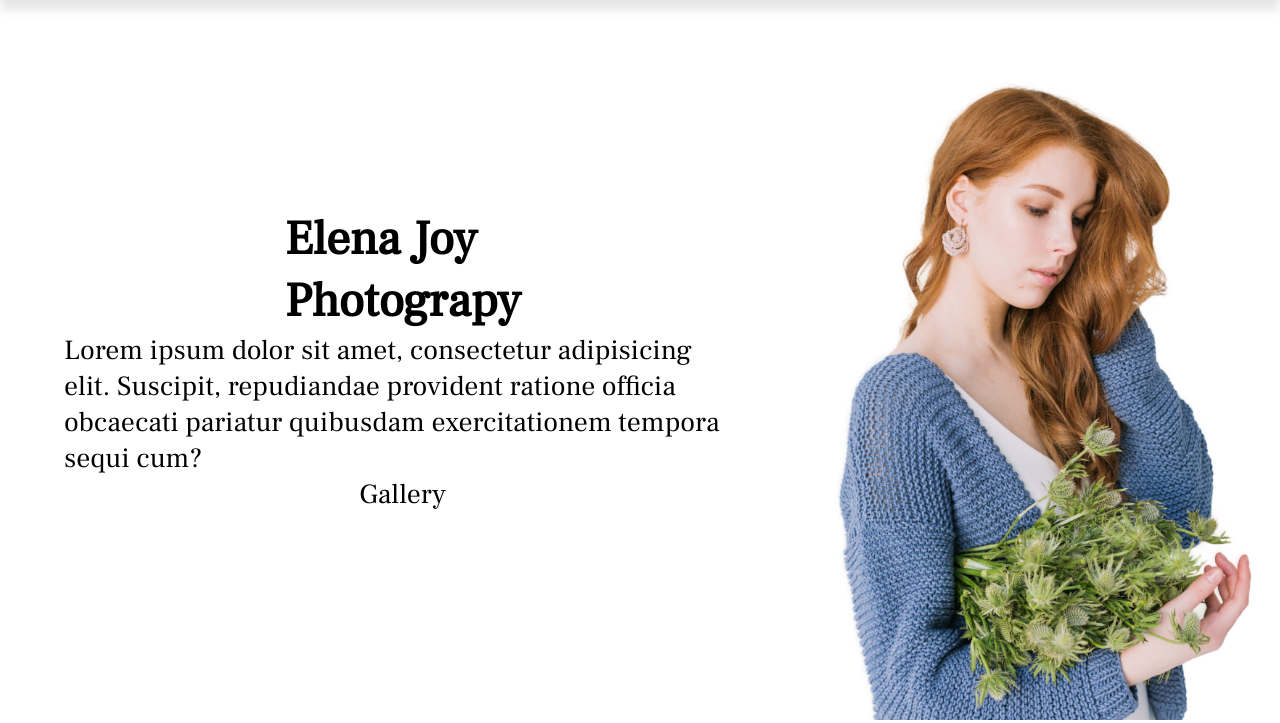
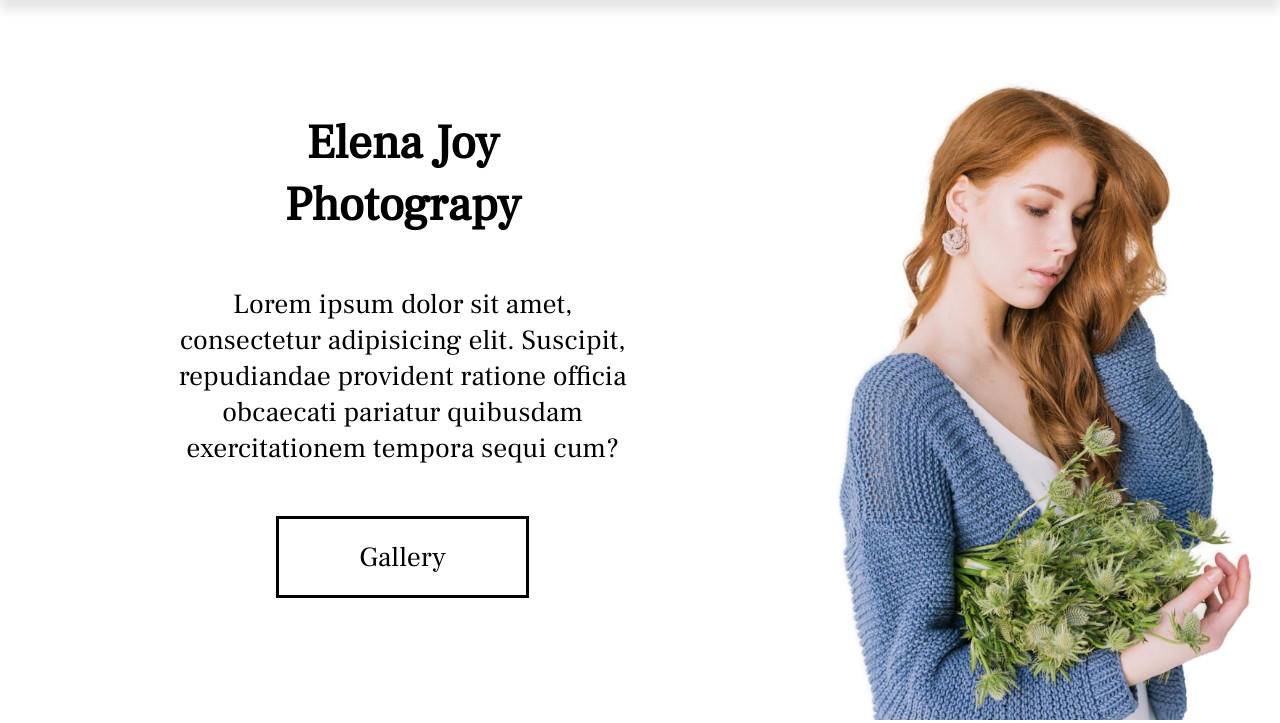
Before and after one commit to ASimpleCodingHermit/EJ_Photography, a PHP site: page / in a window 1280 px wide. Shown: the part 81-804 px from the top of the page. Run offline with PHP 8.4, Linux system fonts and the light colour scheme; some libraries are stand-ins or nearby versions.

Commit message:
style.css: Added styling for buttons and padding for intro as well

```diff
--- a/style.css
+++ b/style.css
@@ -107,6 +107,20 @@ nav {
 
 .hero-intro {
   flex: 2 1 40rem;
+  text-align: center;
+}
+
+.hero-intro p {
+  padding: 5rem 10rem;
+}
+
+.hero-intro h2 {
+  padding-top: 3rem;
+}
+.hero-intro a {
+  padding: 2rem 8rem;
+  border: 3px solid black;
+  margin-bottom: 4rem;
 }
 
 .hero-images {
```
